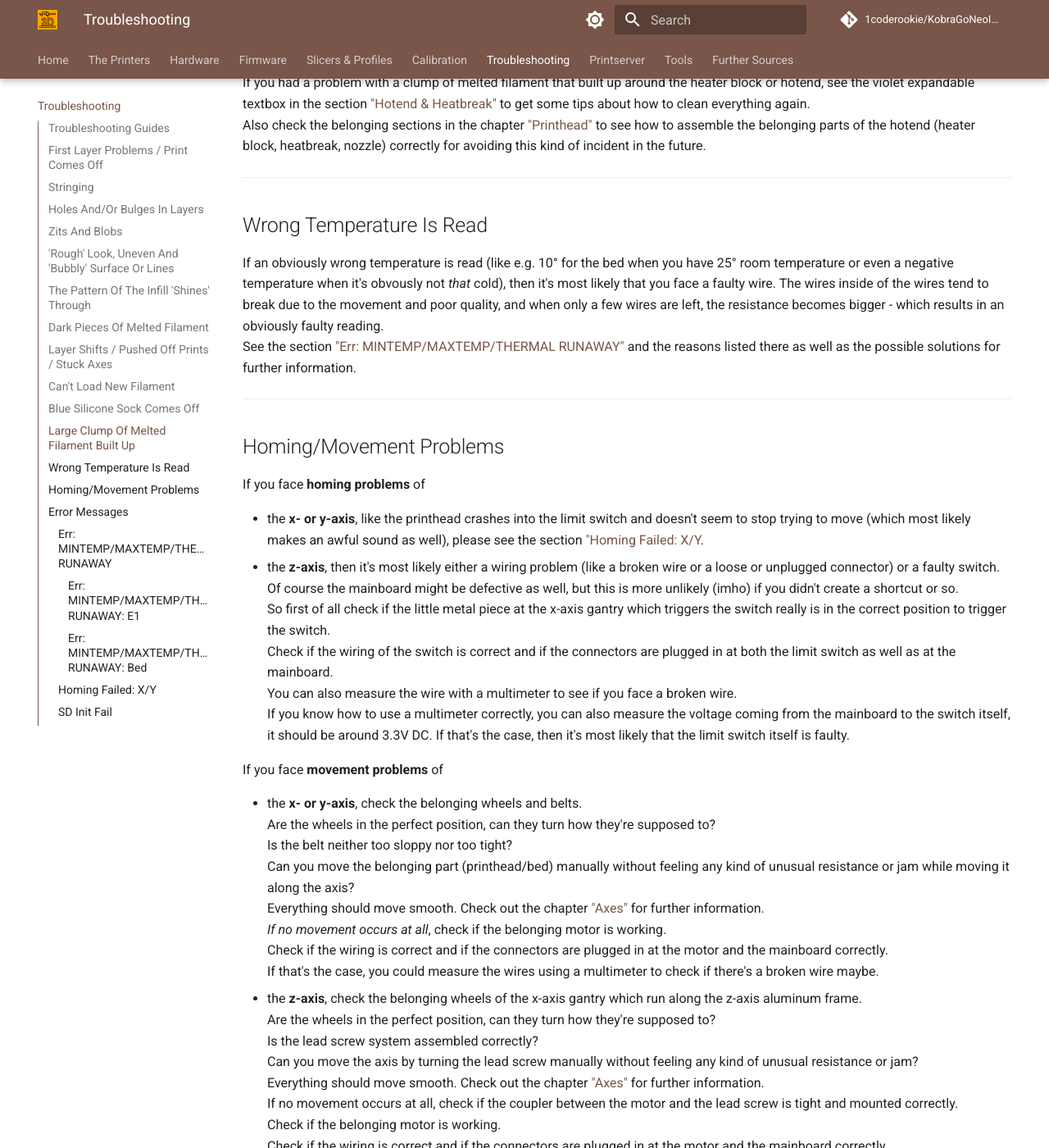
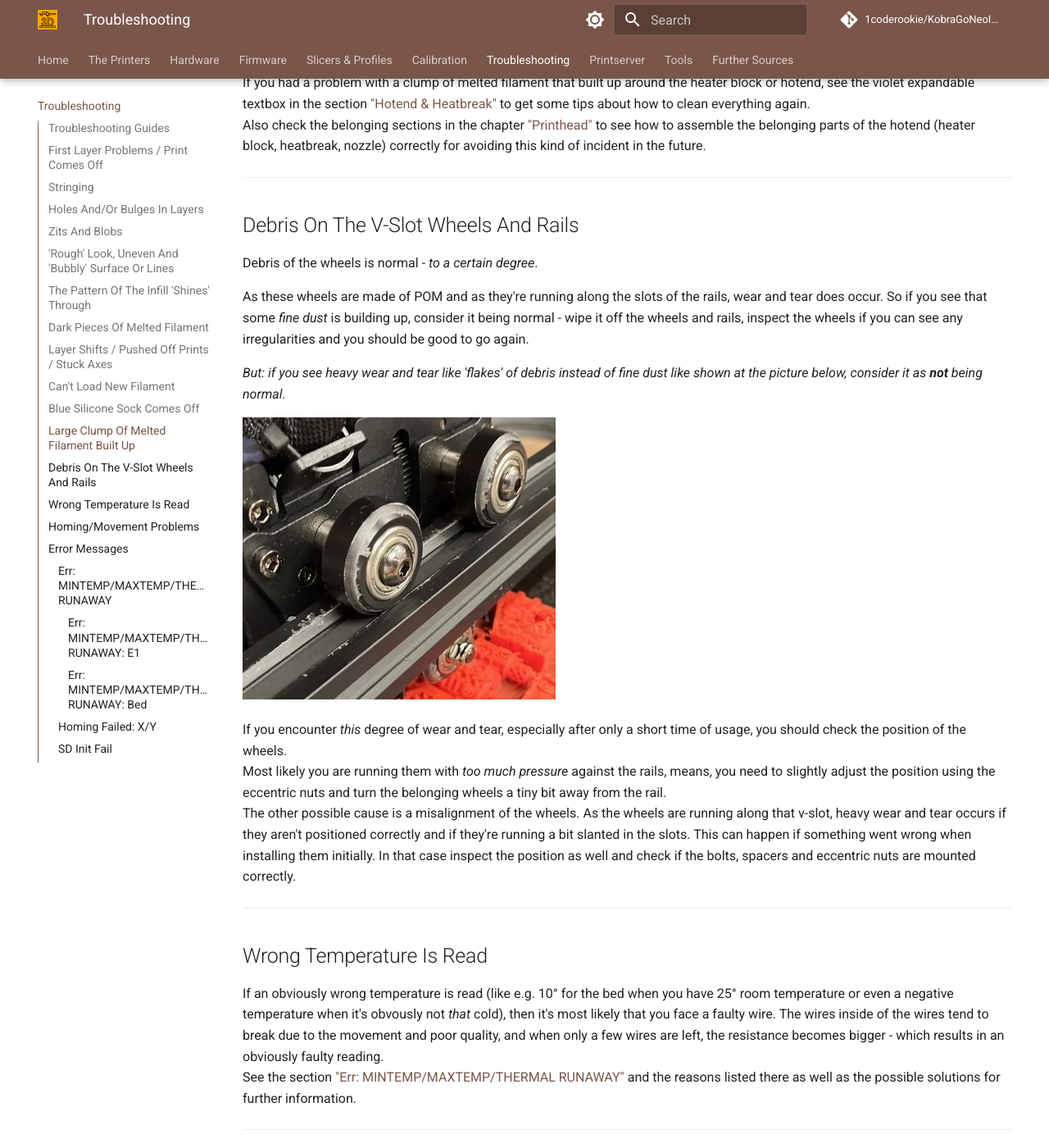
Before and after one commit to 1coderookie/KobraGoNeoInsights, an MkDocs documentation site: the page built from docs/troubleshooting.md, in a window 1280 px wide and 1400 px high, scrolled down 6489 px. Shown: the whole window at 82% size. Built offline with MkDocs 1.6.1 and Material for MkDocs 9.7.7, drawn with Linux system fonts in a browser that asks for light colours; comment, search, counter and statistics services are not loaded.

Commit message:
Update troubleshooting.md

```diff
--- a/docs/troubleshooting.md
+++ b/docs/troubleshooting.md
@@ -144,6 +144,22 @@ Read the section ["Silicone Sock"](hardware/printhead.md#silicone-sock) for furt
 ## Large Clump Of Melted Filament Built Up
 If you had a problem with a clump of melted filament that built up around the heater block or hotend, see the violet expandable textbox in the section ["Hotend & Heatbreak"](hardware/printhead.md#hotend-heatbreak) to get some tips about how to clean everything again.
 Also check the belonging sections in the chapter ["Printhead"](hardware/printhead.md) to see how to assemble the belonging parts  of the hotend (heater block, heatbreak, nozzle) correctly for avoiding this kind of incident in the future.
+
+---
+
+## Debris On The V-Slot Wheels And Rails
+Debris of the wheels is normal - *to a certain degree*.
+
+As these wheels are made of POM and as they're running along the slots of the rails, wear and tear does occur. So if you see that some *fine dust* is building up, consider it being normal - wipe it off the wheels and rails, inspect the wheels if you can see any irregularities and you should be good to go again.
+
+*But: if you see heavy wear and tear like 'flakes' of debris instead of fine dust like shown at the picture below, consider it as **not** being normal.*
+
+![Heavy wear&tear of wheels](assets/images/axes_wheels-weartear_web.jpeg)
+
+If you encounter *this* degree of wear and tear, especially after only a short time of usage, you should check the position of the wheels.
+Most likely you are running them with *too much pressure* against the rails, means, you need to slightly adjust the position using the eccentric nuts and turn the belonging wheels a tiny bit away from the rail.
+The other possible cause is a misalignment of the wheels. As the wheels are running along that v-slot, heavy wear and tear occurs if they aren't positioned correctly and if they're running a bit slanted in the slots. This can happen if something went wrong when installing them initially. In that case inspect the position as well and check if the bolts, spacers and eccentric nuts are mounted correctly.
+
 
 ---
 
```
